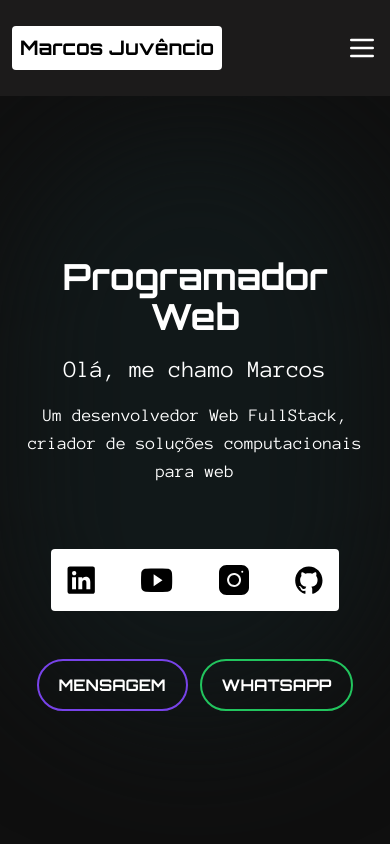
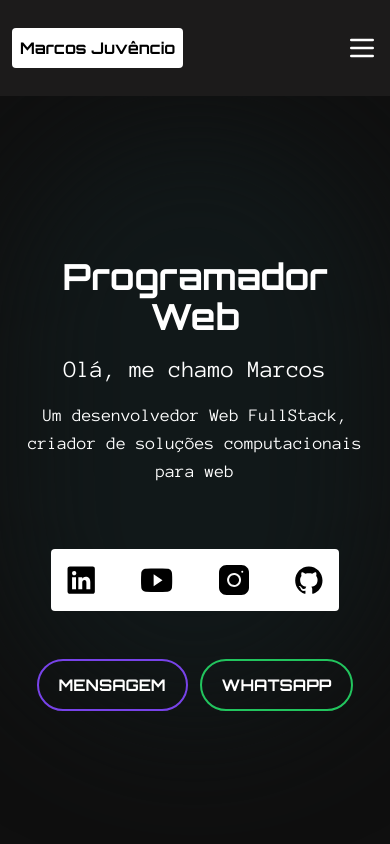
Before and after one commit to devbymarcos/marcoslopes.dev, a Next.js app: page / in a window 390 px wide. Shown: the top 844 px of the page. Built offline with nearby package versions, Linux system fonts and the light colour scheme.

Commit message:
style: responsivo logo

```diff
--- a/src/components/header/Header.js
+++ b/src/components/header/Header.js
@@ -23,7 +23,7 @@ export default function Header() {
         <Link href="/" className="flex justify-between gap-4 items-center ">
           <div className="relative">
             <h2
-              className={`${orbitron.className} bg-white p-2 rounded text-xl font-bold`}
+              className={`${orbitron.className} bg-white p-2 rounded text-md md:text-xl font-bold`}
             >
               Marcos Juvêncio
             </h2>
```
